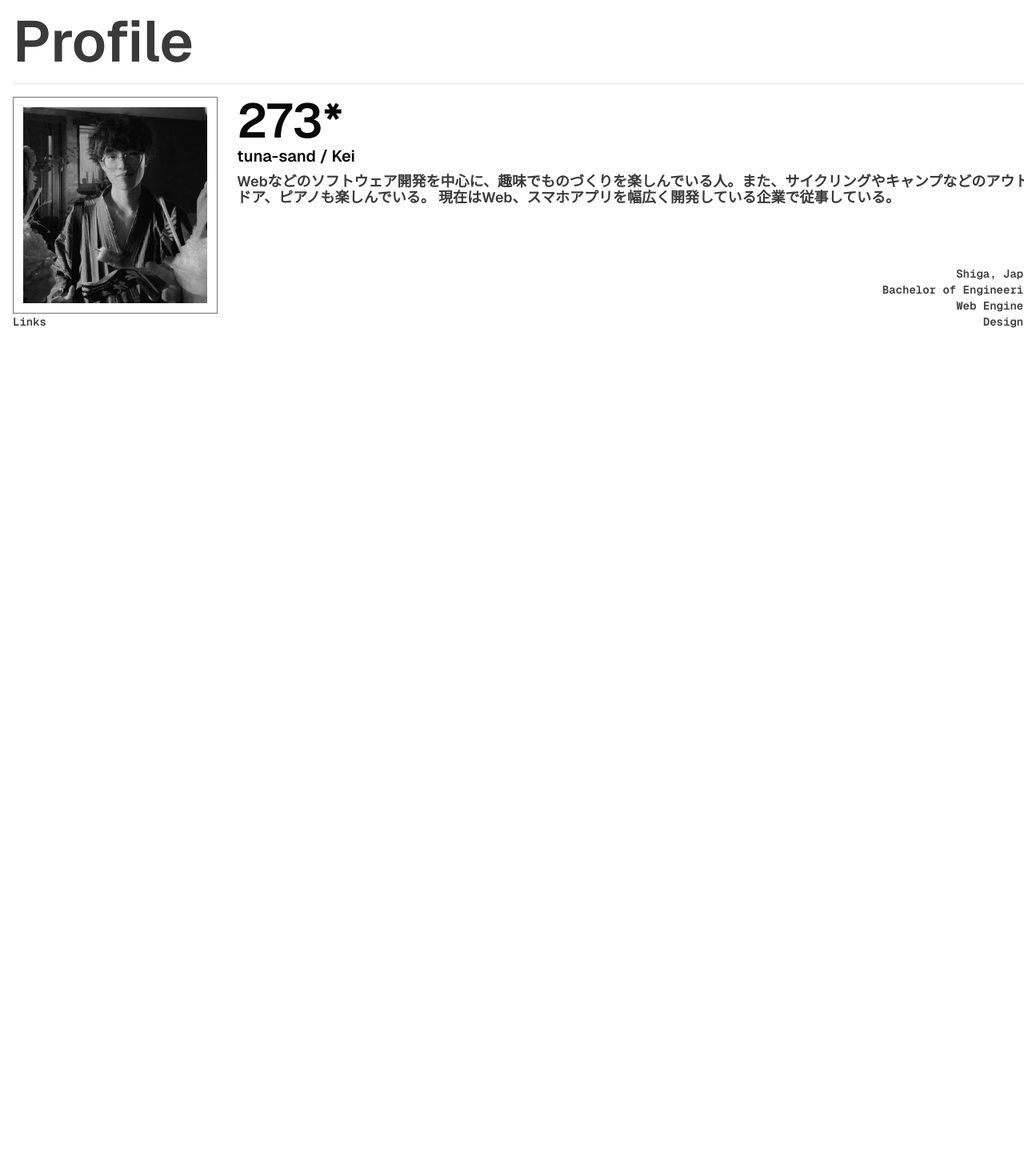
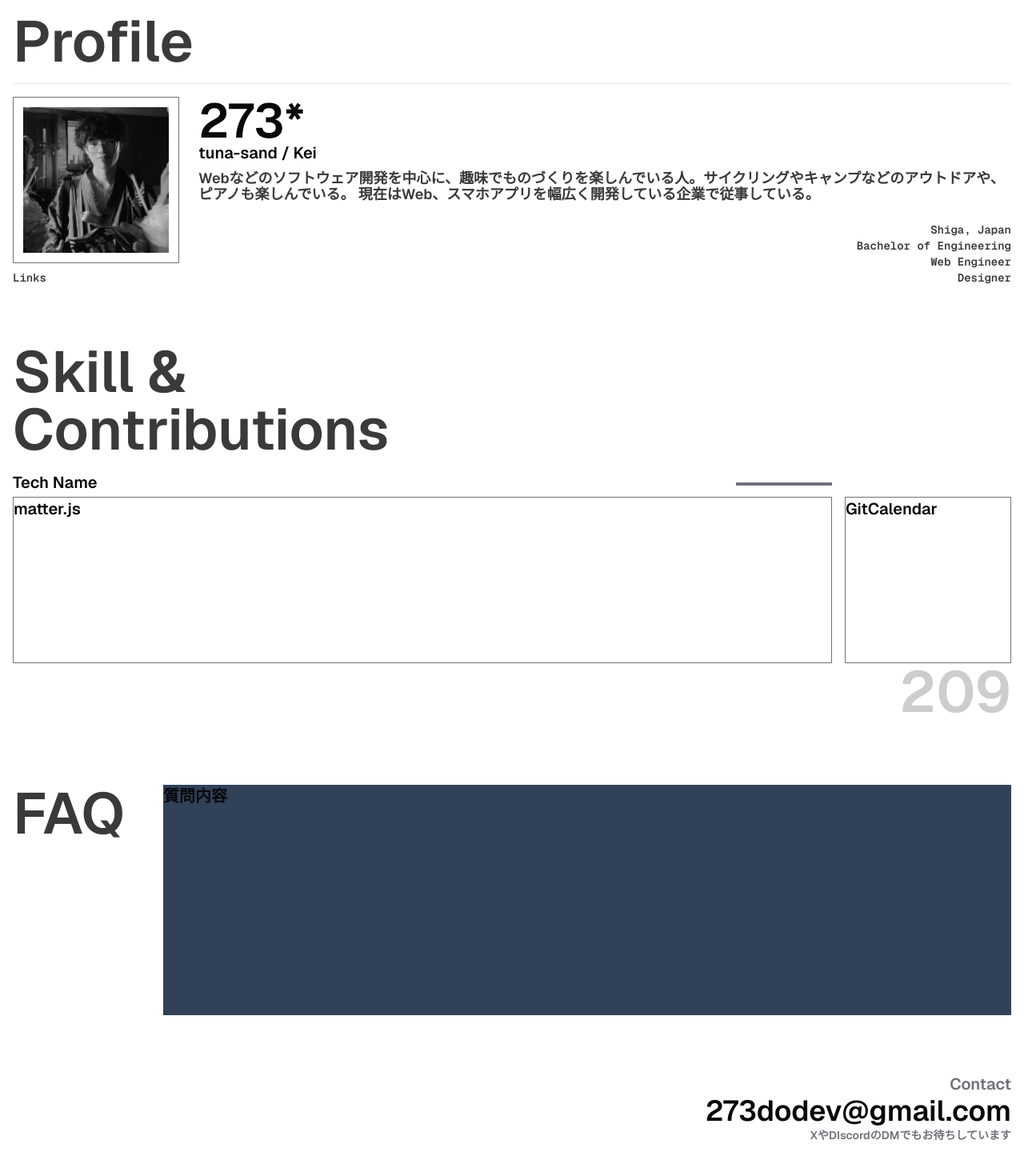
Before and after one commit to 273Do/NewPortfolio, a Next.js app: page / in a window 1280 px wide. Shown: the part 800-2270 px from the top of the page at 80% size. Before the commit the page ends 1228 px from the top, so only its background shows below. Built offline with nearby package versions, Linux system fonts and the light colour scheme.

Commit message:
✨ メインページのすべての項目エリアを作成

```diff
--- a/app/page.tsx
+++ b/app/page.tsx
@@ -1,13 +1,19 @@
+import Contact from "@/features/main/components/Contact/Contact";
+import Dev from "@/features/main/components/Dev/Dev";
+import FAQ from "@/features/main/components/FAQ/FAQ";
 import Profile from "@/features/main/components/Profile/Profile";
 
 export default function Home() {
   return (
     <div className="full flex flex-col items-center justify-center">
-      <div className="h-svh w-full bg-background">
+      <div className="h-svh w-full bg-background- bg-gray-800">
         <p>hello</p>
       </div>
-      <div className="w-full max-w-[1280px]">
+      <div className="flex w-full max-w-[1440px] flex-col items-center gap-10 px-4">
         <Profile />
+        <Dev />
+        <FAQ />
+        <Contact />
       </div>
     </div>
   );
--- /dev/null
+++ b/features/main/components/Contact/Contact.tsx
@@ -0,0 +1,16 @@
+const Contact = () => {
+  return (
+    <div className="m-4 w-full text-right font-sans font-semibold text-xl">
+      <div>
+        <p className="text-muted-foreground">Contact</p>
+        <p className="text-4xl">273dodev@gmail.com</p>
+        <p className="text-muted-foreground text-sm">
+          XやDIscordのDMでもお待ちしています
+        </p>
+      </div>
+      <p className="mt-36 opacity-20">273DoWorks</p>
+    </div>
+  );
+};
+
+export default Contact;
--- /dev/null
+++ b/features/main/components/Dev/Dev.tsx
@@ -0,0 +1,22 @@
+import GitCalendar from "./GitCalendar";
+import Skills from "./Skills";
+
+const Dev = () => {
+  return (
+    <div className="m-4 w-full font-sans font-semibold text-xl">
+      <div className="mb-4 text-7xl opacity-80">
+        <p>Skill &</p>
+        <p>Contributions</p>
+      </div>
+      <div className="mb-2 flex w-full items-start gap-4">
+        <Skills />
+        <div className="mt-8 flex flex-col">
+          <GitCalendar />
+          <p className="text-right text-7xl opacity-20">209</p>
+        </div>
+      </div>
+    </div>
+  );
+};
+
+export default Dev;
--- /dev/null
+++ b/features/main/components/Dev/GitCalendar.tsx
@@ -0,0 +1,9 @@
+const GitCalendar = () => {
+  return (
+    <div className="aspect-square h-52 border-1 border-muted-foreground">
+      GitCalendar
+    </div>
+  );
+};
+
+export default GitCalendar;
--- /dev/null
+++ b/features/main/components/Dev/Skills.tsx
@@ -0,0 +1,15 @@
+const Skills = () => {
+  return (
+    <div className="w-full flex-row gap-4">
+      <div className="flex items-center justify-between">
+        <p className="mb-1">Tech Name</p>
+        <div className="h-1 w-30 bg-muted-foreground" />
+      </div>
+      <div className="h-52 w-full border-1 border-muted-foreground">
+        matter.js
+      </div>
+    </div>
+  );
+};
+
+export default Skills;
--- /dev/null
+++ b/features/main/components/FAQ/FAQ.tsx
@@ -0,0 +1,12 @@
+const FAQ = () => {
+  return (
+    <div className="m-4 flex w-full gap-12 font-sans font-semibold text-xl">
+      <p className="text-7xl opacity-80">FAQ</p>
+      <div className="h-72 w-full bg-slate-700">
+        <p>質問内容</p>
+      </div>
+    </div>
+  );
+};
+
+export default FAQ;
--- a/features/main/components/Profile/Profile.tsx
+++ b/features/main/components/Profile/Profile.tsx
@@ -3,33 +3,33 @@ import Image from "next/image";
 
 const Profile = () => {
   return (
-    <div className="w-full text-xl font-sans font-semibold  m-4">
+    <div className="m-4 w-full font-sans font-semibold text-xl">
       <p className="text-7xl opacity-80">Profile</p>
       <hr className="my-4 bg-muted" />
       <div className="flex items-start gap-6">
         <div className="flex flex-col gap-2">
           <Image
             src={MyImg}
-            className="grayscale min-w-64 border-1 border-muted-foreground p-3"
+            className="aspect-square min-w-52 border-1 border-muted-foreground p-3 grayscale"
             alt="myimg"
-            width={400}
+            width={300}
             height={100}
           />
         </div>
         <div>
           <div>
-            <p className="text-6xl h-full">273*</p>
-            <p className="text-xl">tuna-sand / Kei</p>
+            <p className="h-full text-6xl">273*</p>
+            <p className="-mt-1 text-xl">tuna-sand / Kei</p>
           </div>
-          <div className="opacity-80 text-lg mt-2">
+          <div className="mt-2 text-lg opacity-80">
             <p className="leading-5">
-              Webなどのソフトウェア開発を中心に、趣味でものづくりを楽しんでいる人。また、サイクリングやキャンプなどのアウトドア、ピアノも楽しんでいる。
+              Webなどのソフトウェア開発を中心に、趣味でものづくりを楽しんでいる人。サイクリングやキャンプなどのアウトドアや、ピアノも楽しんでいる。
               現在はWeb、スマホアプリを幅広く開発している企業で従事している。
             </p>
           </div>
         </div>
       </div>
-      <div className="text-end font-mono text-sm opacity-80 flex w-full justify-between">
+      <div className="mt-2 flex w-full justify-between text-end font-mono text-sm opacity-80">
         <p>Links</p>
         <div className="-mt-15">
           <p>Shiga, Japan</p>
```
Also changed, not shown: components.json.
